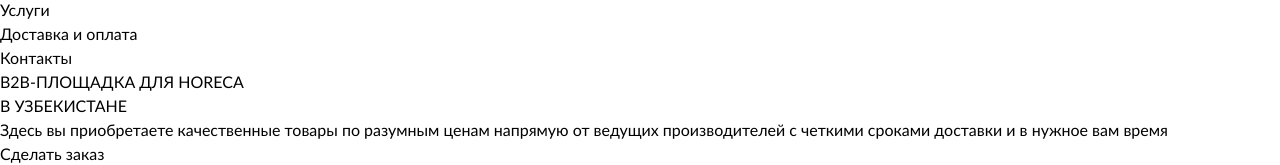
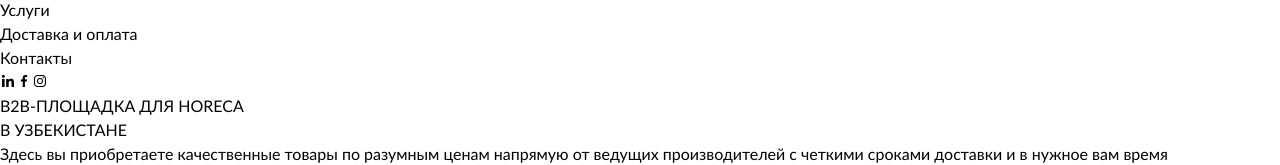
Before and after one commit to khamid4575/horeca-landing, a React (Vite) app: page / in a window 1280 px wide. Shown: the part 170-335 px from the top of the page. Built offline with nearby package versions, Linux system fonts and the light colour scheme.

Commit message:
some changes at navba

```diff
--- a/src/components/Navbar.jsx
+++ b/src/components/Navbar.jsx
@@ -155,7 +155,6 @@ const Navbar = () => {
         } transition-transform duration-300 ease-in-out z-50`}
       >
         <div className="flex justify-between items-center p-5">
-          {/* <LanguageSelector /> */}
           {isSidebarOpen && <LanguageSelector />}
           <button onClick={handleSidebarClose} className="text-3xl">
             &times;
@@ -174,6 +173,17 @@ const Navbar = () => {
             </li>
           ))}
         </ul>
+        <div className="flex justify-center items-center">
+          <a href="#">
+            <i class="bx bxl-linkedin text-2xl"></i>
+          </a>
+          <a href="#">
+            <i class="bx bxl-facebook text-2xl"></i>
+          </a>
+          <a href="#">
+            <i class="bx bxl-instagram text-2xl"></i>
+          </a>
+        </div>
       </div>
 
       {/* Overlay */}
```
